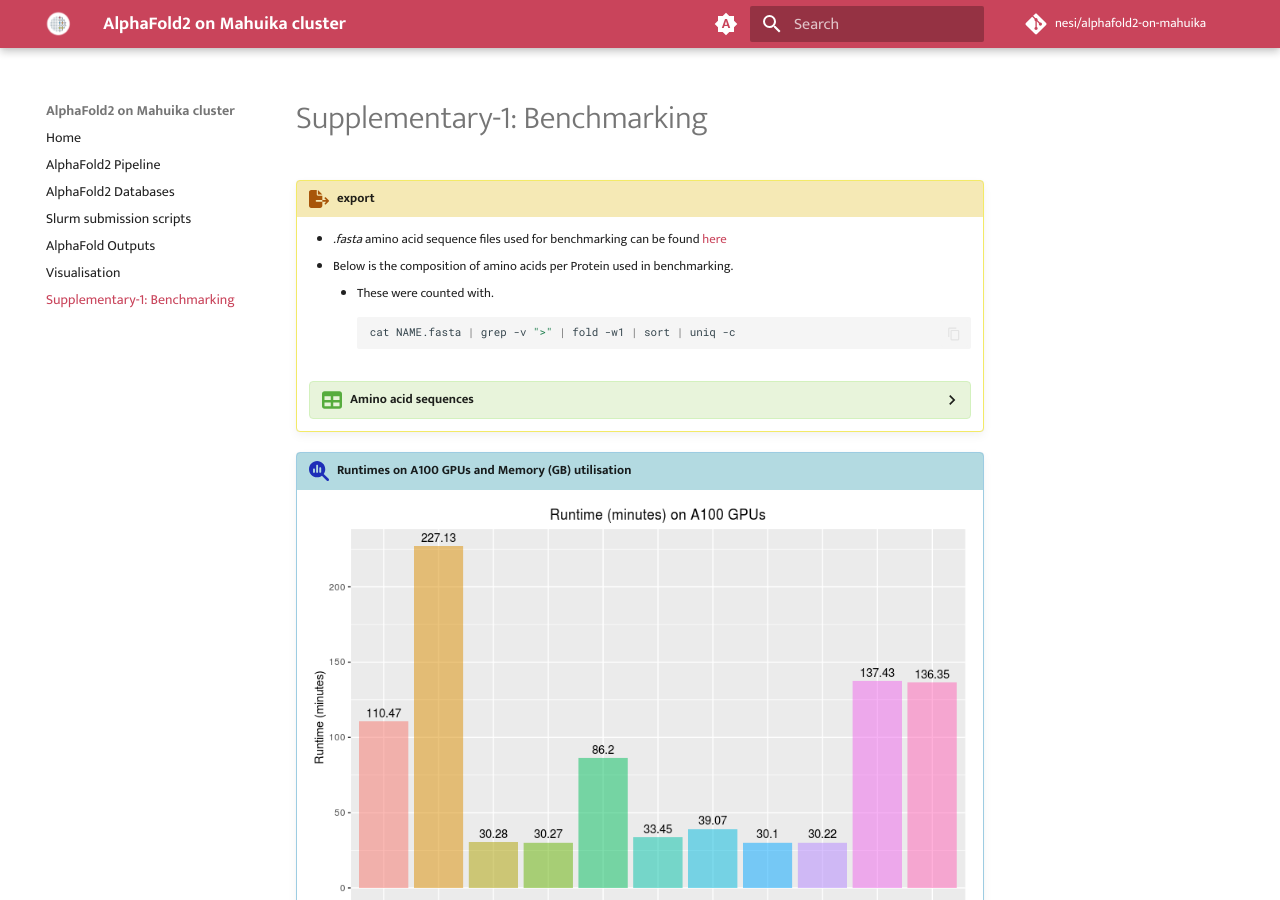
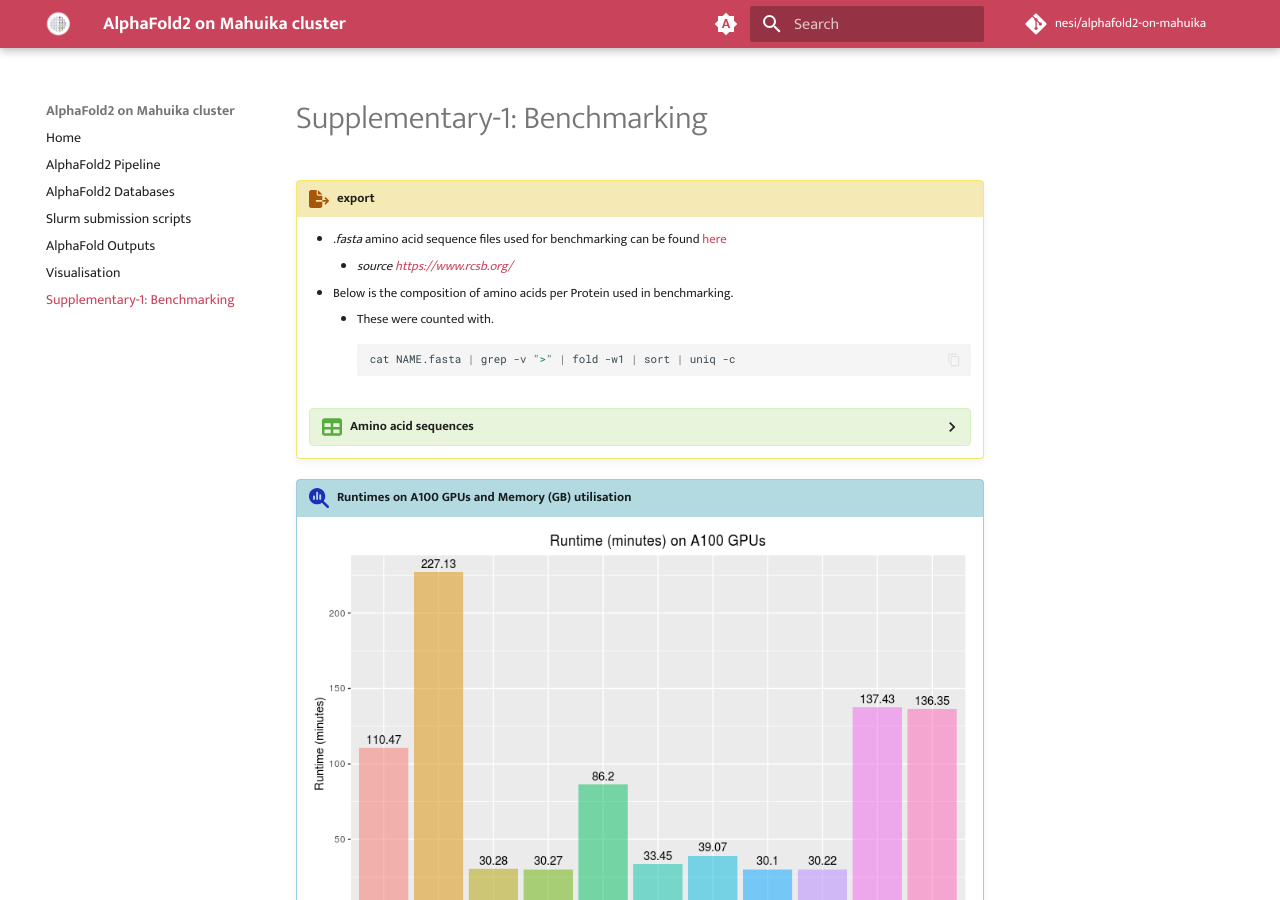
Before and after one commit to nesi/alphafold2-on-mahuika, an MkDocs documentation site: the page built from docs/6_runtime.md, in a window 1280 px wide and 900 px high. Built offline with MkDocs 1.6.1 and Material for MkDocs 9.7.7, drawn with Linux system fonts in a browser that asks for light colours; comment, search, counter and statistics services are not loaded.

Commit message:
add a refernce source

````diff
--- a/docs/6_runtime.md
+++ b/docs/6_runtime.md
@@ -4,6 +4,7 @@
 !!! file-export "export"
 
     - *.fasta* amino acid sequence files used for benchmarking can be found [here](https://github.com/nesi/alphafold2-on-mahuika/tree/main/data/input_fasta)
+        - *source https://www.rcsb.org/*
     - Below is the composition of amino acids per Protein used in benchmarking.
         - These were counted with.
             ```bash
````
